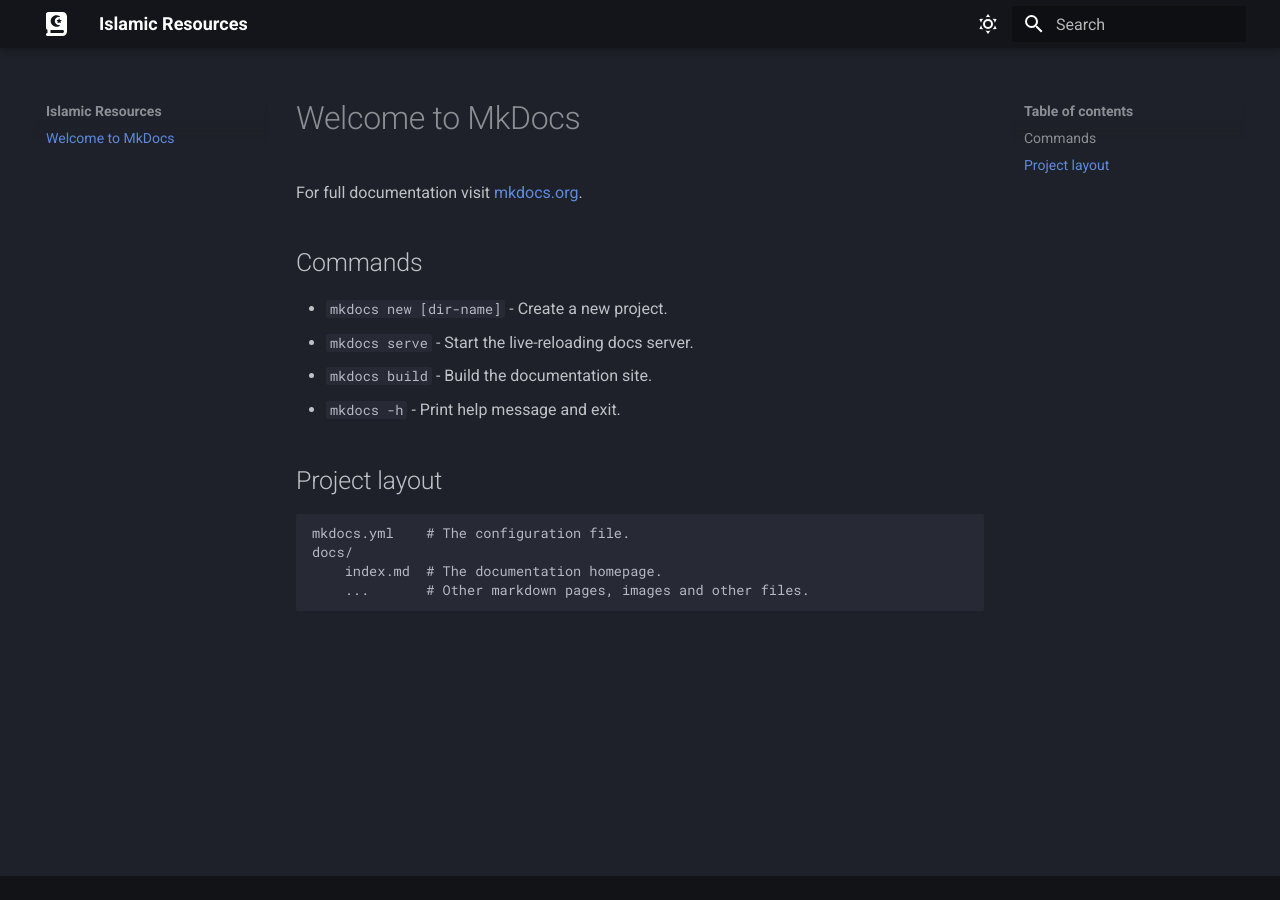
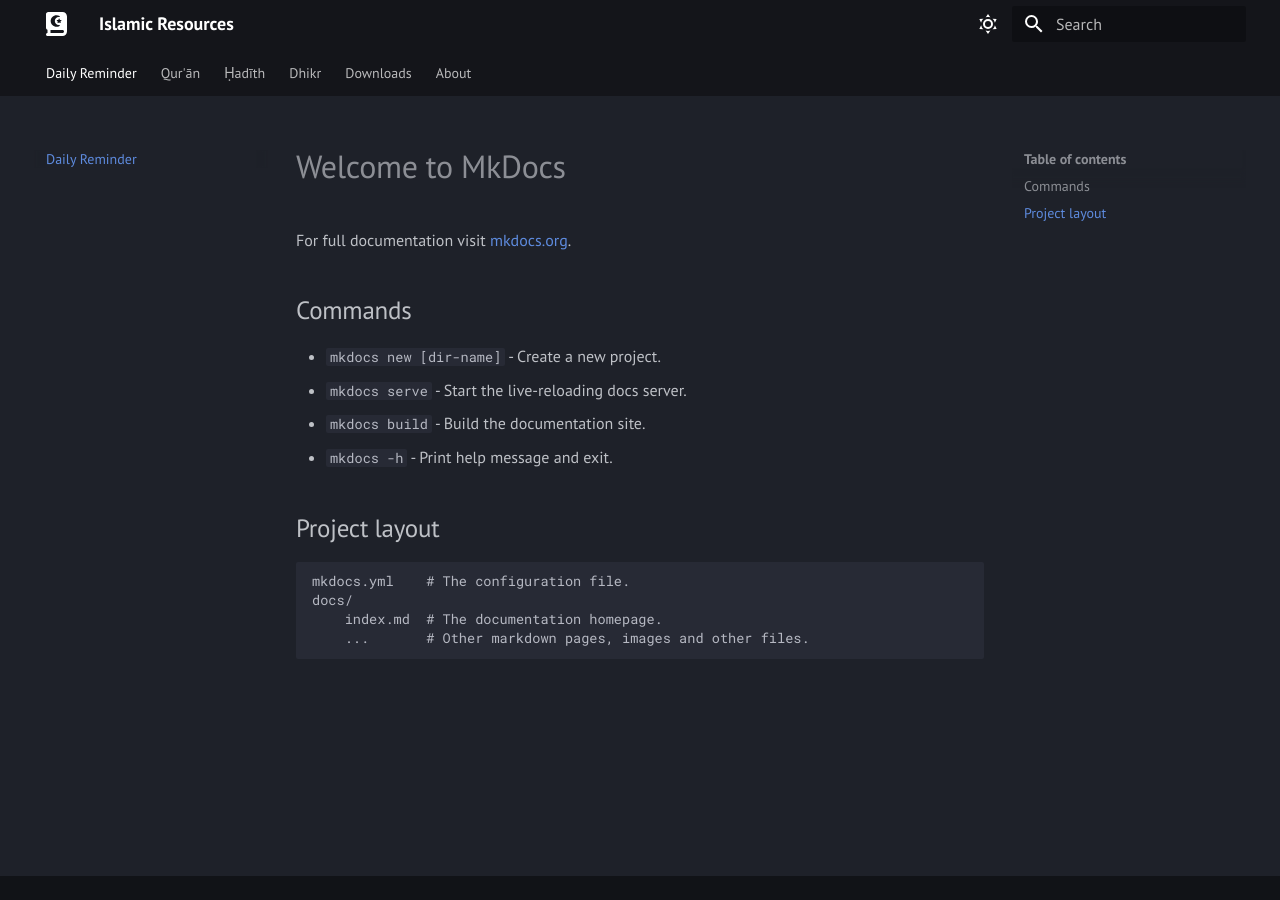
Before and after one commit to samayethali/islamic-resources, an MkDocs documentation site: the page built from docs/index.md, in a window 1280 px wide. Built offline with MkDocs 1.6.1 and Material for MkDocs 9.7.7, drawn with Linux system fonts in a browser that asks for light colours.

Commit message:
Add tabs

```diff
--- a/mkdocs.yml
+++ b/mkdocs.yml
@@ -1,11 +1,20 @@
 site_name: Islamic Resources
-site_url: https://sitename.example
+site_description: A collection of Islamic resources for learning and teaching
+site_url: https://samayethali.github.io/islamic-resources/
+
 theme:
   name: material
+  font:
+    # text: "Noto Sans"
+    # text: "Source Sans Pro"
+    text: "PT Sans"
+    # text: "Merriweather"
+    # text: "Raleway"
+  features:
+    - navigation.tabs
+    # - navigation.top
   icon:
     logo: fontawesome/solid/book-quran
-  # font:
-  #   text: Merriweather Sans
   palette:
     # Dark Mode
     - scheme: slate
@@ -19,7 +28,17 @@
       toggle:
         icon: material/weather-night
         name: Light mode
+
+nav:
+  - Daily Reminder: index.md
+  - Qur'ān: quran.md
+  - Ḥadīth: hadith.md
+  - Dhikr: dhikr.md
+  - Downloads: downloads.md
+  - About: about.md
+
 extra:
   generator: false
+
 markdown_extensions:
   - attr_list
--- /dev/null
+++ b/requirements.txt
@@ -0,0 +1 @@
+mkdocs-material
```
Also changed, not shown: docs/about.md (added), docs/dhikr.md (added), docs/downloads.md (added), docs/hadith.md (added), docs/quran.md (added).
